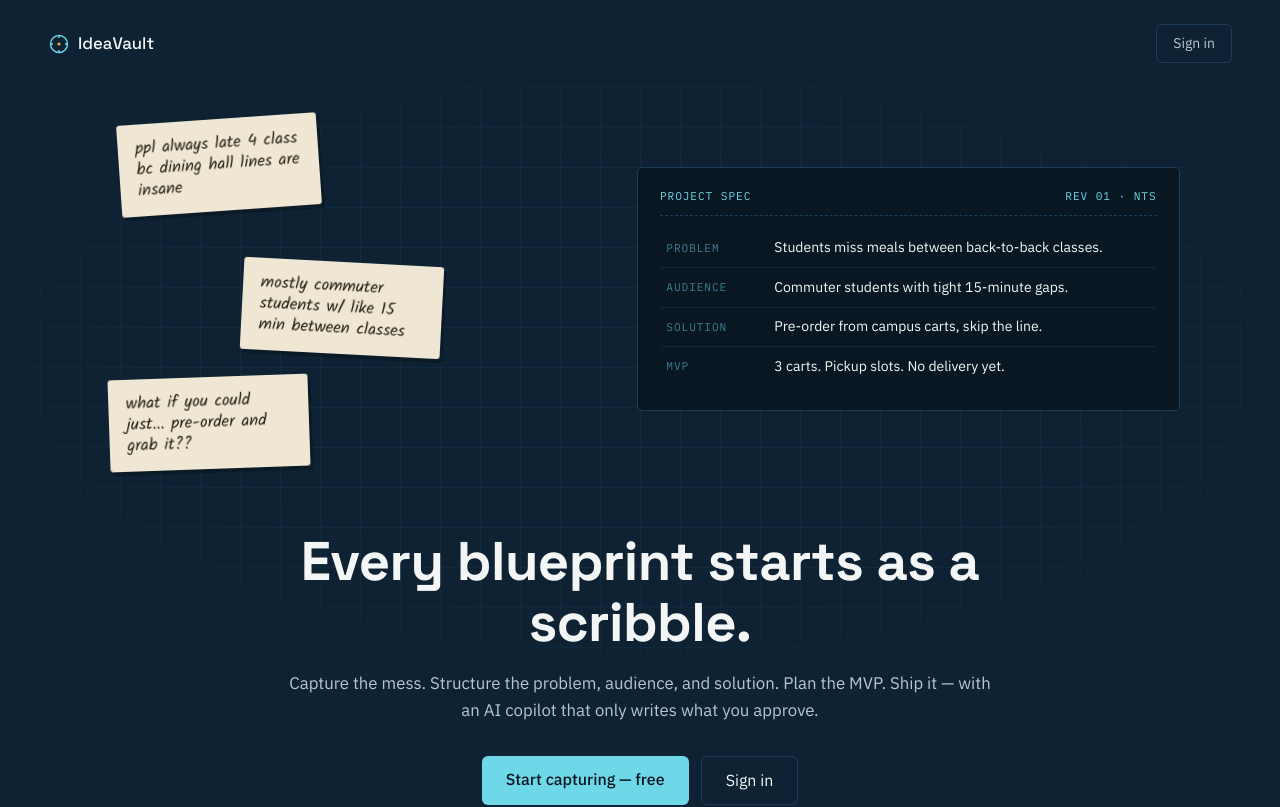
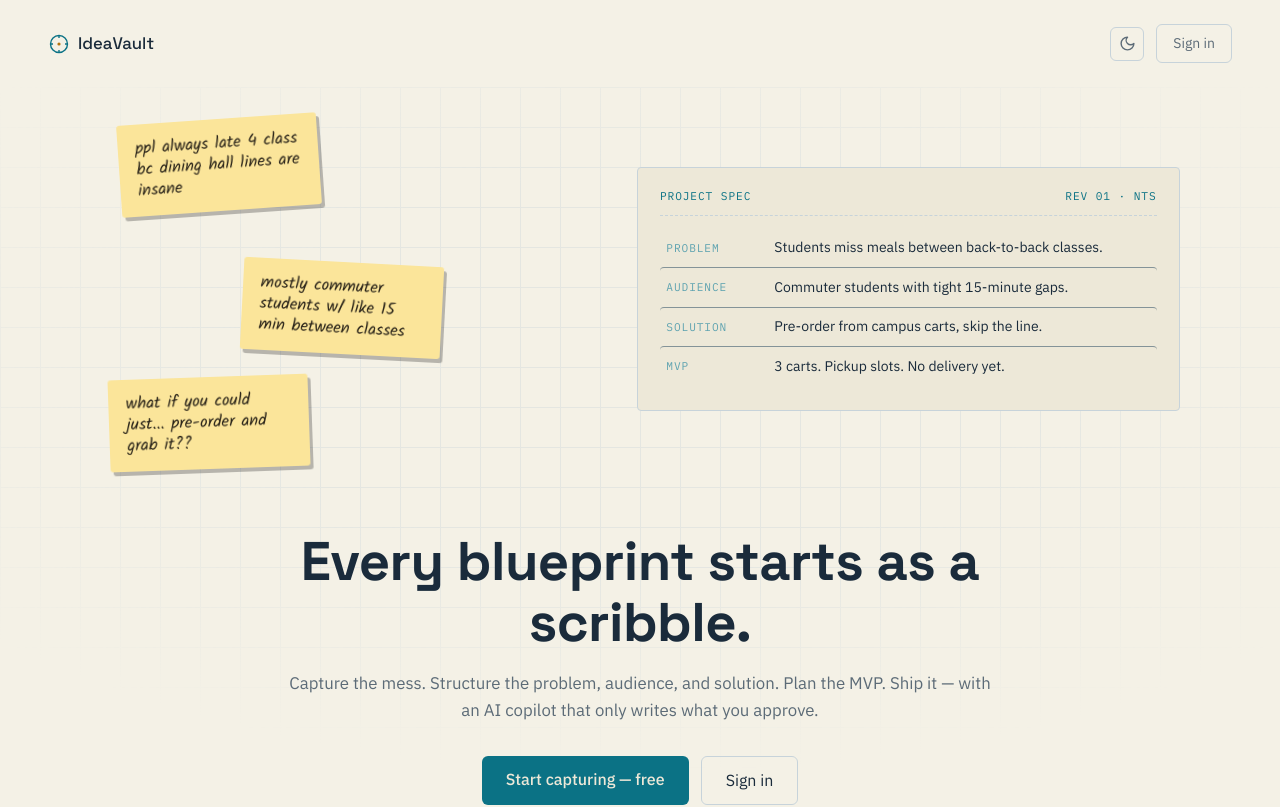
Before and after one commit to Zahin2470/IdeaVault-AI, a Next.js app: page / in a window 1280 px wide. Shown: the top 807 px of the page. Built offline with nearby package versions, Linux system fonts and the light colour scheme.

Commit message:
Add theme toggle component and enhance layout styles for auth and marketing pages

```diff
--- a/app/(auth)/layout.tsx
+++ b/app/(auth)/layout.tsx
@@ -1,6 +1,7 @@
 import type { ReactNode } from "react";
 import Link from "next/link";
 import { Space_Grotesk, IBM_Plex_Sans, IBM_Plex_Mono } from "next/font/google";
+import { ThemeToggle } from "@/components/theme-toggle";
 import "./auth.css";
 
 // Same blueprint brand as the marketing page (Space Grotesk + IBM Plex),
@@ -30,6 +31,7 @@ export default function AuthLayout({ children }: { children: ReactNode }) {
     <div className={`${display.variable} ${body.variable} ${monoFont.variable} auth-root`}>
       <div className="auth-grid-bg" aria-hidden="true" />
       <div className="auth-shell">
+        <div className="auth-top-row">
           <Link href="/" className="auth-brand auth-display">
             <svg width="20" height="20" viewBox="0 0 22 22" fill="none" aria-hidden="true">
               <circle cx="11" cy="11" r="8.5" stroke="var(--auth-cyan)" strokeWidth="1.4" />
@@ -38,6 +40,8 @@ export default function AuthLayout({ children }: { children: ReactNode }) {
             </svg>
             IdeaVault
           </Link>
+          <ThemeToggle className="auth-theme-toggle" />
+        </div>
         <div className="auth-center">{children}</div>
       </div>
     </div>
--- a/app/(marketing)/marketing.css
+++ b/app/(marketing)/marketing.css
@@ -4,6 +4,29 @@
    to click in, not to stay quiet the way a working app's chrome should. */
 
 .mkt-root {
+  /* Light — "diazo print": dark ink on pale drafting paper. Default,
+     matches the app's :root-is-light / .dark-overrides convention in
+     app/globals.css. */
+  --mkt-ink: #f4f1e6;
+  --mkt-ink-deep: #ede8d8;
+  --mkt-grid: #c7d3da;
+  --mkt-paper: #1a2b3b;
+  --mkt-paper-dim: #5c6b77;
+  --mkt-cyan: #0b7285;
+  --mkt-cyan-dim: #5fa3b0;
+  --mkt-amber: #b5720e;
+  --mkt-card: #fbe59a;
+  --mkt-card-ink: #2a2419;
+
+  background: var(--mkt-ink);
+  color: var(--mkt-paper);
+  font-family: var(--font-body), sans-serif;
+  min-height: 100vh;
+}
+
+.dark .mkt-root {
+  /* Dark — "cyanotype print": the original blueprint, white line on
+     navy. */
   --mkt-ink: #0e2233;
   --mkt-ink-deep: #081722;
   --mkt-grid: #1d3e58;
@@ -14,11 +37,6 @@
   --mkt-amber: #f4a93b;
   --mkt-card: #efe7d3;
   --mkt-card-ink: #2a2419;
-
-  background: var(--mkt-ink);
-  color: var(--mkt-paper);
-  font-family: var(--font-body), sans-serif;
-  min-height: 100vh;
 }
 
 .mkt-mono {
@@ -65,6 +83,29 @@
   gap: 0.5rem;
   font-size: 1.05rem;
   font-weight: 500;
+  color: var(--mkt-paper);
+}
+
+.mkt-nav-right {
+  display: flex;
+  align-items: center;
+  gap: 0.75rem;
+}
+
+.mkt-theme-toggle {
+  display: flex;
+  align-items: center;
+  justify-content: center;
+  width: 34px;
+  height: 34px;
+  border-radius: 6px;
+  border: 1px solid var(--mkt-grid);
+  color: var(--mkt-paper-dim);
+  transition: border-color 0.15s ease, color 0.15s ease;
+}
+
+.mkt-theme-toggle:hover {
+  border-color: var(--mkt-cyan-dim);
   color: var(--mkt-paper);
 }
 
@@ -235,7 +276,7 @@
 }
 
 .mkt-btn-primary:hover {
-  background: #8be3f0;
+  filter: brightness(1.12);
   transform: translateY(-1px);
 }
 
@@ -261,7 +302,7 @@
 
 .mkt-hero-stage:has(.mkt-spec-row[data-row="problem"]:hover) .mkt-spec-row[data-row="problem"],
 .mkt-hero-stage:has(.mkt-card-1:hover) .mkt-spec-row[data-row="problem"] {
-  background: rgba(111, 216, 232, 0.08);
+  background: color-mix(in srgb, var(--mkt-cyan) 12%, transparent);
 }
 
 .mkt-hero-stage:has(.mkt-card-2:hover) .mkt-spec-row[data-row="audience"],
@@ -271,7 +312,7 @@
 
 .mkt-hero-stage:has(.mkt-spec-row[data-row="audience"]:hover) .mkt-spec-row[data-row="audience"],
 .mkt-hero-stage:has(.mkt-card-2:hover) .mkt-spec-row[data-row="audience"] {
-  background: rgba(111, 216, 232, 0.08);
+  background: color-mix(in srgb, var(--mkt-cyan) 12%, transparent);
 }
 
 .mkt-hero-stage:has(.mkt-card-3:hover) .mkt-spec-row[data-row="solution"],
@@ -281,7 +322,7 @@
 
 .mkt-hero-stage:has(.mkt-spec-row[data-row="solution"]:hover) .mkt-spec-row[data-row="solution"],
 .mkt-hero-stage:has(.mkt-card-3:hover) .mkt-spec-row[data-row="solution"] {
-  background: rgba(111, 216, 232, 0.08);
+  background: color-mix(in srgb, var(--mkt-cyan) 12%, transparent);
 }
 
 .mkt-spec-row {
--- a/app/(marketing)/page.tsx
+++ b/app/(marketing)/page.tsx
@@ -1,3 +1,5 @@
+import { ThemeToggle } from "@/components/theme-toggle";
+
 // Landing page. Visual concept: "every blueprint starts as a scribble" —
 // the product's actual mechanic (messy idea → structured problem/
 // audience/solution/MVP) is the hero itself, not illustrated separately
@@ -14,9 +16,12 @@ export default function LandingPage() {
           </svg>
           IdeaVault
         </div>
-        <a href="/login" className="mkt-nav-link">
-          Sign in
-        </a>
+        <div className="mkt-nav-right">
+          <ThemeToggle className="mkt-theme-toggle" />
+          <a href="/login" className="mkt-nav-link">
+            Sign in
+          </a>
+        </div>
       </nav>
 
       <section className="mkt-hero">
--- /dev/null
+++ b/components/theme-toggle.tsx
@@ -0,0 +1,40 @@
+"use client";
+
+import { useEffect, useState } from "react";
+import { useTheme } from "next-themes";
+import { Sun, Moon } from "lucide-react";
+
+interface ThemeToggleProps {
+  className?: string;
+}
+
+// Quick two-state toggle for the pre-auth pages (marketing, auth), which
+// have no Settings page to reach the full Light/Dark/System control from.
+// Uses the same next-themes provider as the rest of the app (mounted at
+// the root layout), so a choice made here carries through into the
+// authenticated app after sign-in, and vice versa.
+export function ThemeToggle({ className }: ThemeToggleProps) {
+  const { resolvedTheme, setTheme } = useTheme();
+  const [mounted, setMounted] = useState(false);
+
+  // Avoids a hydration mismatch: resolvedTheme is undefined on the
+  // server and briefly on first client render, so the icon can't be
+  // chosen correctly until after mount.
+  useEffect(() => setMounted(true), []);
+
+  if (!mounted) {
+    return <span className={className} style={{ width: "20px", height: "20px", display: "inline-block" }} />;
+  }
+
+  const isDark = resolvedTheme === "dark";
+
+  return (
+    <button
+      onClick={() => setTheme(isDark ? "light" : "dark")}
+      aria-label={isDark ? "Switch to light mode" : "Switch to dark mode"}
+      className={className}
+    >
+      {isDark ? <Sun size={17} /> : <Moon size={17} />}
+    </button>
+  );
+}
```
Also changed, not shown: app/(auth)/auth.css (+49 -9 lines). Lines whose indentation alone changed are shown as unchanged.
